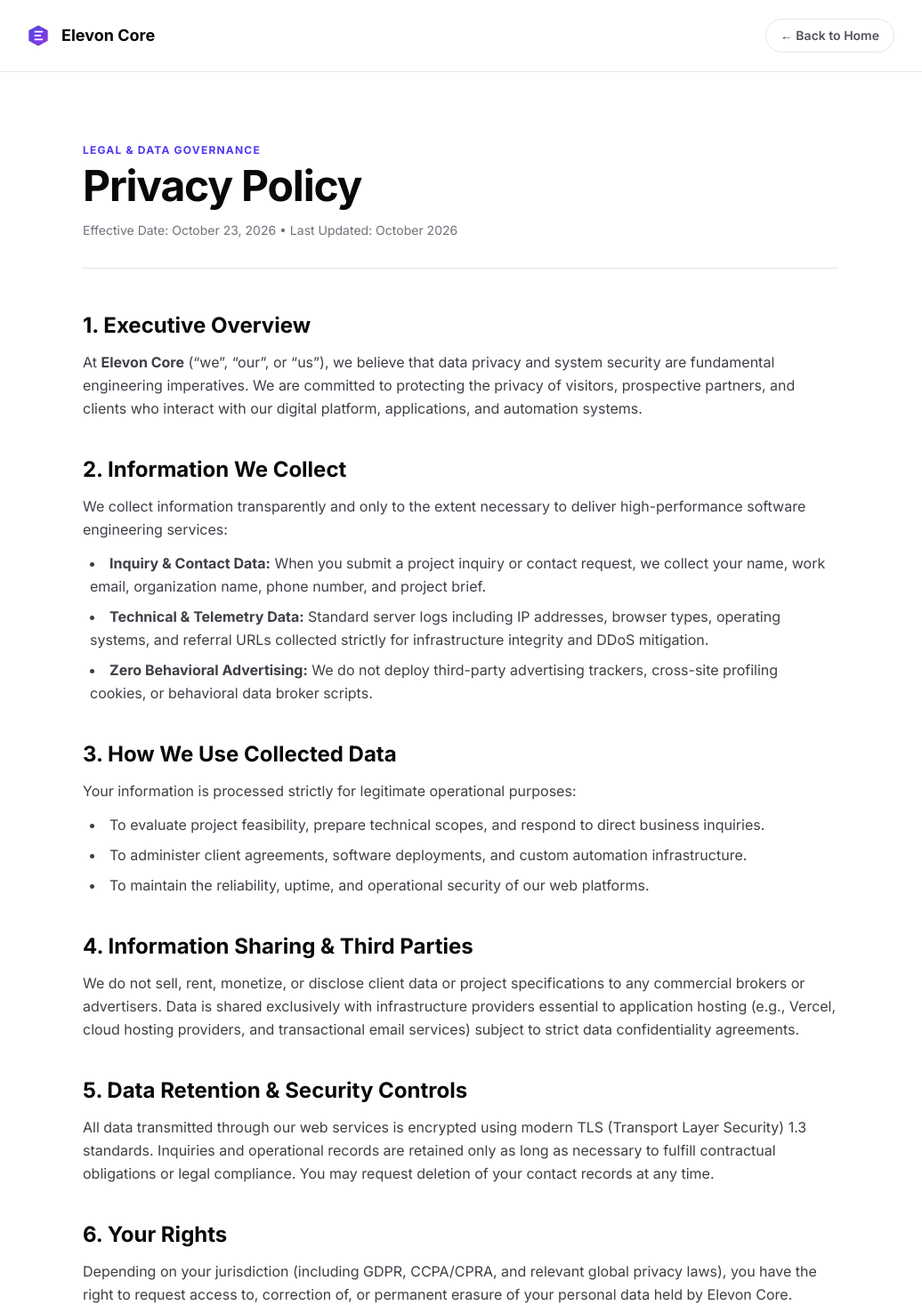
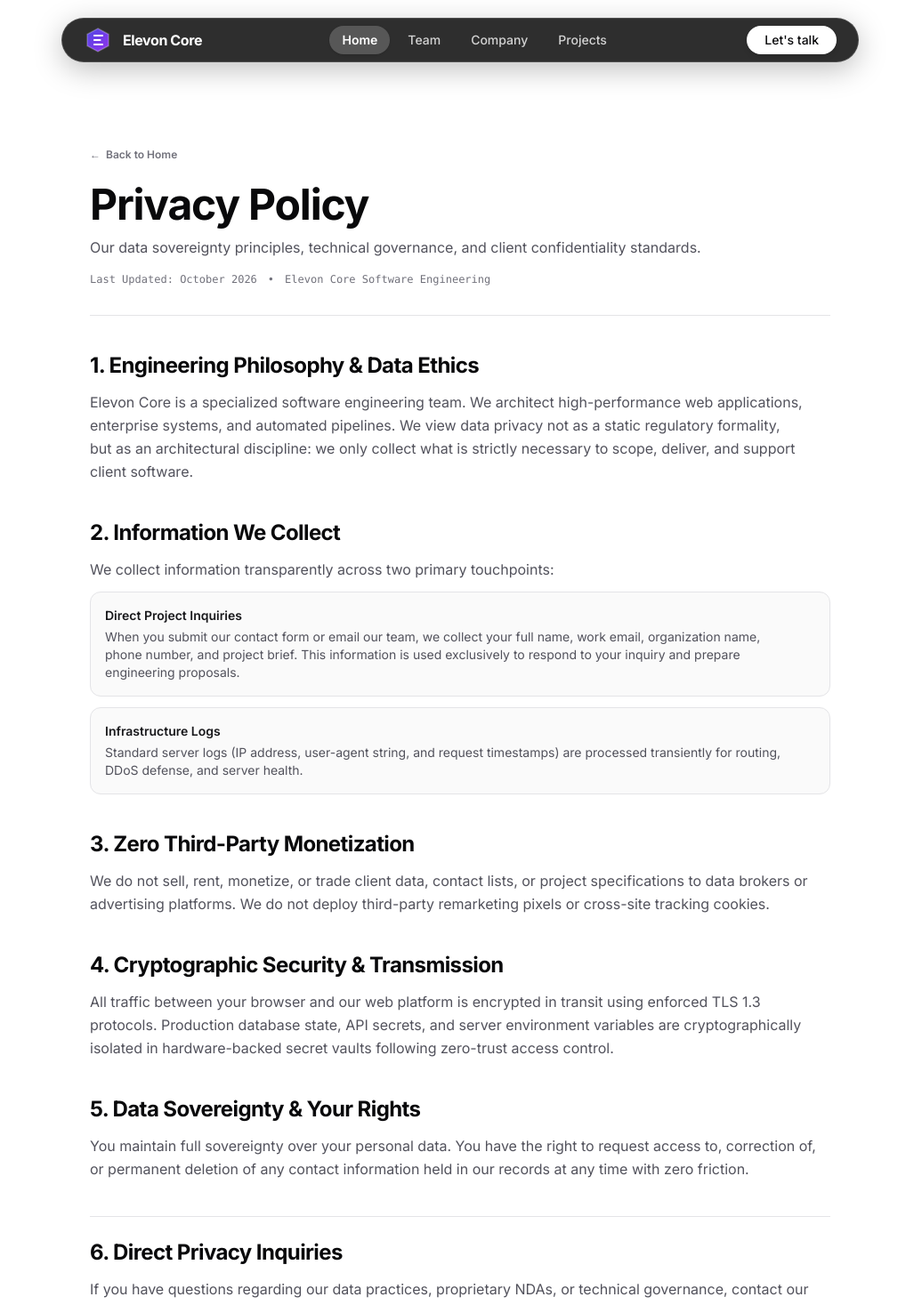
Before and after one commit to elevoncore/elevon-core, a Next.js app: page /privacy in a window 1280 px wide. Shown: the top 1467 px of the page at 89% size, without its empty margins (123-1159 px from the left). Built offline with nearby package versions, Linux system fonts and the light colour scheme.

Commit message:
refactor(legal): redesign privacy policy with plain editorial layout

```diff
--- a/app/privacy/page.tsx
+++ b/app/privacy/page.tsx
@@ -1,129 +1,126 @@
 import type { Metadata } from 'next';
 import Link from 'next/link';
+import Navbar from '@/components/Navbar';
+import Footer from '@/components/Footer';
 
 export const metadata: Metadata = {
   title: 'Privacy Policy | Elevon Core',
-  description: 'Privacy Policy and data governance commitments for Elevon Core.',
+  description: 'Privacy Policy and data governance commitments for Elevon Core software engineering.',
 };
 
 export default function PrivacyPage() {
   return (
-    <div className="min-h-screen bg-white text-zinc-950 flex flex-col">
-      {/* Header */}
-      <header className="border-b border-zinc-200/80 bg-white/80 backdrop-blur-md sticky top-0 z-50">
-        <div className="max-w-5xl mx-auto px-6 h-20 flex items-center justify-between">
-          <Link href="/" className="flex items-center gap-3 group">
-            <svg
-              className="w-7 h-7 transition-transform group-hover:scale-105"
-              viewBox="0 0 32 32"
-              fill="none"
-              xmlns="http://www.w3.org/2000/svg"
-              aria-hidden="true"
-            >
-              <path d="M16 3L28 9.5V22.5L16 29L4 22.5V9.5L16 3Z" fill="url(#privacyLogoBg)" stroke="rgba(0,0,0,0.15)" strokeWidth="1.5" />
-              <path d="M12 11H21M12 16H18.5M12 21H21" stroke="#ffffff" strokeWidth="2.2" strokeLinecap="round" />
-              <defs>
-                <linearGradient id="privacyLogoBg" x1="4" y1="3" x2="28" y2="29" gradientUnits="userSpaceOnUse">
-                  <stop stopColor="#4f46e5" />
-                  <stop offset="1" stopColor="#9333ea" />
-                </linearGradient>
-              </defs>
-            </svg>
-            <span className="font-display font-bold text-lg text-zinc-950">Elevon Core</span>
+    <div className="min-h-screen bg-white text-zinc-950 flex flex-col selection:bg-indigo-600 selection:text-white">
+      <Navbar />
+
+      {/* Main Plain Document Content */}
+      <main className="flex-grow w-full max-w-4xl mx-auto px-6 sm:px-8 pt-32 sm:pt-40 pb-20">
+
+        {/* Breadcrumb & Header */}
+        <div className="mb-10 pb-8 border-b border-zinc-200">
+          <Link
+            href="/"
+            className="inline-flex items-center gap-1.5 text-xs font-semibold text-zinc-500 hover:text-zinc-900 transition-colors mb-6 group"
+          >
+            <span className="transition-transform group-hover:-translate-x-0.5">←</span>
+            <span>Back to Home</span>
           </Link>
 
-          <Link
-            href="/"
-            className="text-sm font-semibold text-zinc-600 hover:text-zinc-950 px-4 py-2 rounded-full border border-zinc-200 hover:border-zinc-300 transition-colors"
-          >
-            ← Back to Home
-          </Link>
-        </div>
-      </header>
-
-      {/* Main Legal Content */}
-      <main className="flex-grow max-w-4xl mx-auto px-6 py-16 sm:py-20">
-        <div className="mb-12 border-b border-zinc-200 pb-8">
-          <span className="text-xs font-bold text-indigo-600 tracking-widest uppercase mb-2 block font-display">
-            Legal &amp; Data Governance
-          </span>
           <h1 className="font-display text-4xl sm:text-5xl font-bold tracking-tight text-zinc-950">
             Privacy Policy
           </h1>
-          <p className="mt-4 text-sm text-zinc-500">
-            Effective Date: October 23, 2026 • Last Updated: October 2026
+
+          <p className="mt-3 text-base text-zinc-600">
+            Our data sovereignty principles, technical governance, and client confidentiality standards.
           </p>
+
+          <div className="mt-4 flex items-center gap-3 text-xs text-zinc-500 font-mono">
+            <span>Last Updated: October 2026</span>
+            <span>•</span>
+            <span>Elevon Core Software Engineering</span>
+          </div>
         </div>
 
-        <div className="space-y-10 text-zinc-700 leading-relaxed text-base">
+        {/* Article Body */}
+        <div className="prose prose-zinc max-w-none text-zinc-600 leading-relaxed text-base space-y-10">
+
           <section>
-            <h2 className="font-display text-2xl font-bold text-zinc-950 mb-3">1. Executive Overview</h2>
+            <h2 className="font-display text-xl sm:text-2xl font-bold text-zinc-950 mb-3 tracking-tight">
+              1. Engineering Philosophy &amp; Data Ethics
+            </h2>
             <p>
-              At <strong>Elevon Core</strong> (&ldquo;we&rdquo;, &ldquo;our&rdquo;, or &ldquo;us&rdquo;), we believe that data privacy and system security are fundamental engineering imperatives. We are committed to protecting the privacy of visitors, prospective partners, and clients who interact with our digital platform, applications, and automation systems.
+              Elevon Core is a specialized software engineering team. We architect high-performance web applications, enterprise systems, and automated pipelines. We view data privacy not as a static regulatory formality, but as an architectural discipline: we only collect what is strictly necessary to scope, deliver, and support client software.
             </p>
           </section>
 
           <section>
-            <h2 className="font-display text-2xl font-bold text-zinc-950 mb-3">2. Information We Collect</h2>
+            <h2 className="font-display text-xl sm:text-2xl font-bold text-zinc-950 mb-3 tracking-tight">
+              2. Information We Collect
+            </h2>
             <p className="mb-3">
-              We collect information transparently and only to the extent necessary to deliver high-performance software engineering services:
+              We collect information transparently across two primary touchpoints:
             </p>
-            <ul className="list-disc list-inside space-y-2 ml-2">
-              <li><strong>Inquiry &amp; Contact Data:</strong> When you submit a project inquiry or contact request, we collect your name, work email, organization name, phone number, and project brief.</li>
-              <li><strong>Technical &amp; Telemetry Data:</strong> Standard server logs including IP addresses, browser types, operating systems, and referral URLs collected strictly for infrastructure integrity and DDoS mitigation.</li>
-              <li><strong>Zero Behavioral Advertising:</strong> We do not deploy third-party advertising trackers, cross-site profiling cookies, or behavioral data broker scripts.</li>
-            </ul>
+            <div className="space-y-3">
+              <div className="p-4 rounded-xl bg-zinc-50 border border-zinc-200">
+                <h3 className="font-display font-semibold text-zinc-900 text-sm mb-1">Direct Project Inquiries</h3>
+                <p className="text-sm text-zinc-600">
+                  When you submit our contact form or email our team, we collect your full name, work email, organization name, phone number, and project brief. This information is used exclusively to respond to your inquiry and prepare engineering proposals.
+                </p>
+              </div>
+
+              <div className="p-4 rounded-xl bg-zinc-50 border border-zinc-200">
+                <h3 className="font-display font-semibold text-zinc-900 text-sm mb-1">Infrastructure Logs</h3>
+                <p className="text-sm text-zinc-600">
+                  Standard server logs (IP address, user-agent string, and request timestamps) are processed transiently for routing, DDoS defense, and server health.
+                </p>
+              </div>
+            </div>
           </section>
 
           <section>
-            <h2 className="font-display text-2xl font-bold text-zinc-950 mb-3">3. How We Use Collected Data</h2>
-            <p className="mb-3">
-              Your information is processed strictly for legitimate operational purposes:
-            </p>
-            <ul className="list-disc list-inside space-y-2 ml-2">
-              <li>To evaluate project feasibility, prepare technical scopes, and respond to direct business inquiries.</li>
-              <li>To administer client agreements, software deployments, and custom automation infrastructure.</li>
-              <li>To maintain the reliability, uptime, and operational security of our web platforms.</li>
-            </ul>
-          </section>
-
-          <section>
-            <h2 className="font-display text-2xl font-bold text-zinc-950 mb-3">4. Information Sharing &amp; Third Parties</h2>
+            <h2 className="font-display text-xl sm:text-2xl font-bold text-zinc-950 mb-3 tracking-tight">
+              3. Zero Third-Party Monetization
+            </h2>
             <p>
-              We do not sell, rent, monetize, or disclose client data or project specifications to any commercial brokers or advertisers. Data is shared exclusively with infrastructure providers essential to application hosting (e.g., Vercel, cloud hosting providers, and transactional email services) subject to strict data confidentiality agreements.
+              We do not sell, rent, monetize, or trade client data, contact lists, or project specifications to data brokers or advertising platforms. We do not deploy third-party remarketing pixels or cross-site tracking cookies.
             </p>
           </section>
 
           <section>
-            <h2 className="font-display text-2xl font-bold text-zinc-950 mb-3">5. Data Retention &amp; Security Controls</h2>
+            <h2 className="font-display text-xl sm:text-2xl font-bold text-zinc-950 mb-3 tracking-tight">
+              4. Cryptographic Security &amp; Transmission
+            </h2>
             <p>
-              All data transmitted through our web services is encrypted using modern TLS (Transport Layer Security) 1.3 standards. Inquiries and operational records are retained only as long as necessary to fulfill contractual obligations or legal compliance. You may request deletion of your contact records at any time.
+              All traffic between your browser and our web platform is encrypted in transit using enforced TLS 1.3 protocols. Production database state, API secrets, and server environment variables are cryptographically isolated in hardware-backed secret vaults following zero-trust access control.
             </p>
           </section>
 
           <section>
-            <h2 className="font-display text-2xl font-bold text-zinc-950 mb-3">6. Your Rights</h2>
+            <h2 className="font-display text-xl sm:text-2xl font-bold text-zinc-950 mb-3 tracking-tight">
+              5. Data Sovereignty &amp; Your Rights
+            </h2>
             <p>
-              Depending on your jurisdiction (including GDPR, CCPA/CPRA, and relevant global privacy laws), you have the right to request access to, correction of, or permanent erasure of your personal data held by Elevon Core.
+              You maintain full sovereignty over your personal data. You have the right to request access to, correction of, or permanent deletion of any contact information held in our records at any time with zero friction.
             </p>
           </section>
 
-          <section className="border-t border-zinc-200 pt-8">
-            <h2 className="font-display text-2xl font-bold text-zinc-950 mb-3">7. Privacy Inquiries</h2>
+          <section className="pt-6 border-t border-zinc-200">
+            <h2 className="font-display text-xl sm:text-2xl font-bold text-zinc-950 mb-3 tracking-tight">
+              6. Direct Privacy Inquiries
+            </h2>
             <p>
-              For data access requests, privacy concerns, or questions regarding this policy, contact our engineering team directly at:
+              If you have questions regarding our data practices, proprietary NDAs, or technical governance, contact our engineering leads directly:
             </p>
             <p className="mt-3 font-semibold text-zinc-950">
-              Email: <a href="mailto:elevoncore@gmail.com" className="text-indigo-600 hover:underline">elevoncore@gmail.com</a>
+              Email: <a href="mailto:elevoncore@gmail.com" className="text-indigo-600 hover:text-indigo-700 underline underline-offset-4">elevoncore@gmail.com</a>
             </p>
           </section>
+
         </div>
       </main>
 
-      {/* Clean Footer */}
-      <footer className="border-t border-zinc-200 bg-zinc-50 py-8 px-6 text-center text-xs text-zinc-500">
-        <p>© {new Date().getFullYear()} Elevon Core. All Rights Reserved. Digital Precision. Automated Scale.</p>
-      </footer>
+      {/* Signature Site Footer */}
+      <Footer />
     </div>
   );
 }
```
